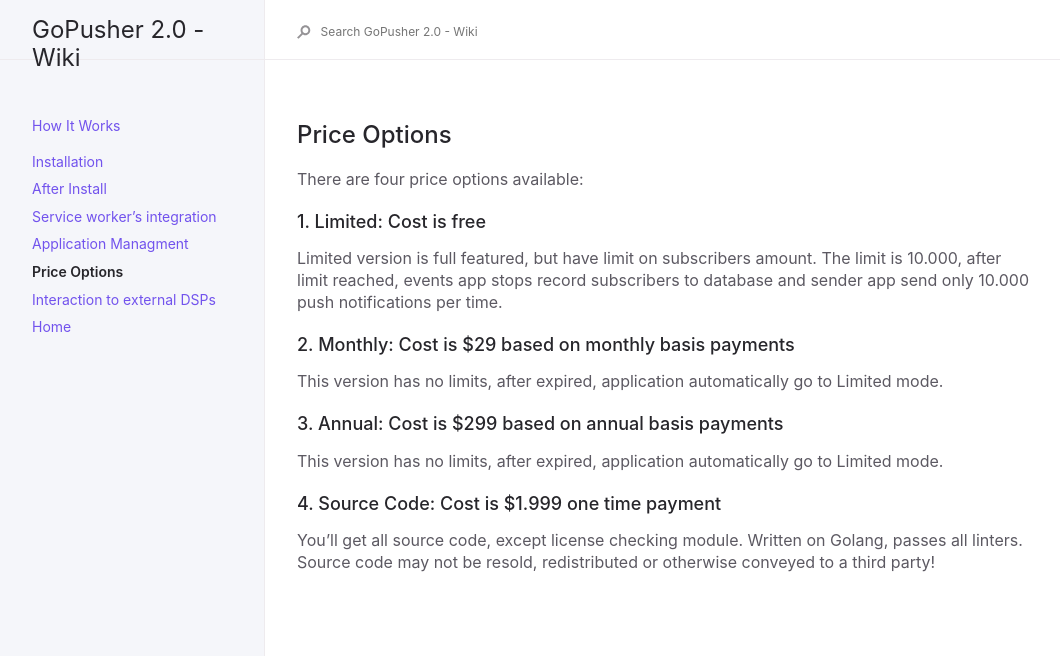
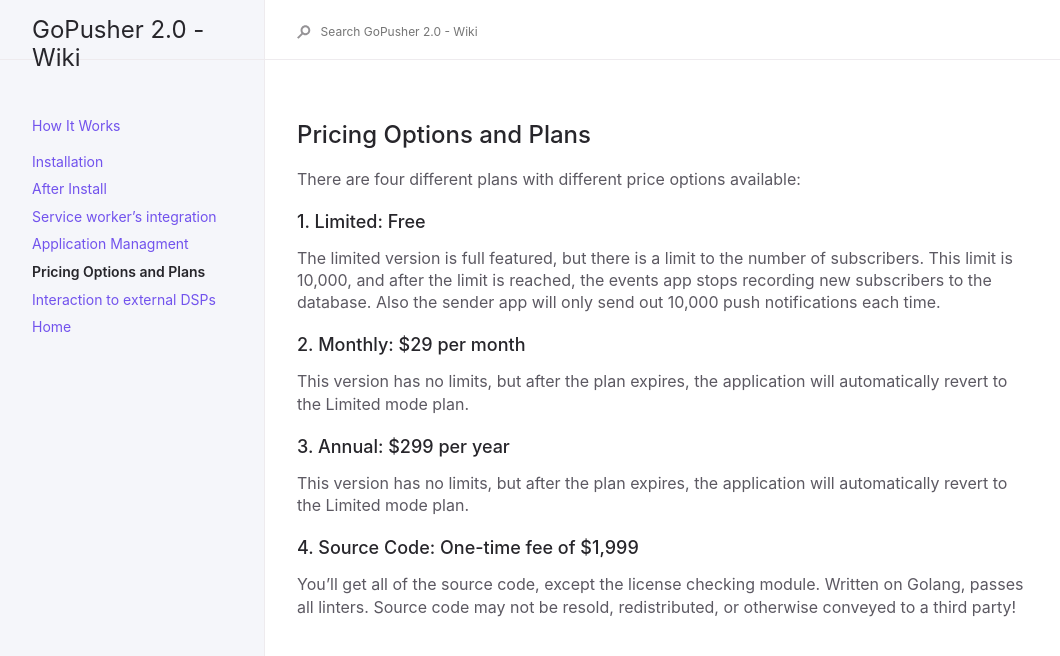
Before and after one commit to RapidCodeLab/gopusher-wiki, a Jekyll site: the page built from docs/05-price.md, in a window 1280 px wide. Shown: the top 656 px of the page, without its empty margins (91-1151 px from the left). Built offline with Jekyll 4.4.1, drawn with Linux system fonts in a browser that asks for light colours; our own code applies the rules of GitHub Pages for plain Markdown files.

Commit message:
after install step

```diff
--- a/docs/05-price.md
+++ b/docs/05-price.md
@@ -1,22 +1,19 @@
-## Price Options
+## Pricing Options and Plans
 
+There are four different plans with different price options available:
 
-There are four price options available:
+### 1. Limited: Free
 
-### 1. Limited: Cost is free
+The limited version is full featured, but there is a limit to the number of subscribers. This limit is 10,000, and after the limit is reached, the events app stops recording new subscribers to the database. Also the sender app will only send out 10,000 push notifications each time.
 
-Limited version is full featured, but have limit on subscribers amount. The limit is 10.000, after limit reached, events app stops record subscribers to database and sender app send only 10.000 push notifications per time.
+### 2. Monthly: $29 per month
 
+This version has no limits, but after the plan expires, the application will automatically revert to the Limited mode plan.
 
-### 2. Monthly: Cost is $29 based on monthly basis payments
+### 3. Annual: $299 per year
 
-This version has no limits, after expired, application automatically go to Limited mode.
+This version has no limits, but after the plan expires, the application will automatically revert to the Limited mode plan.
 
+### 4. Source Code: One-time fee of $1,999
 
-### 3. Annual: Cost is $299 based on annual basis payments
-
-This version has no limits, after expired, application automatically go to Limited mode.
-
-### 4. Source Code: Cost is $1.999 one time payment
-
-You'll get all source code, except license checking module. Written on Golang, passes all linters. Source code may not be resold, redistributed or otherwise conveyed to a third party!
+You’ll get all of the source code, except the license checking module. Written on Golang, passes all linters. Source code may not be resold, redistributed, or otherwise conveyed to a third party!
```
